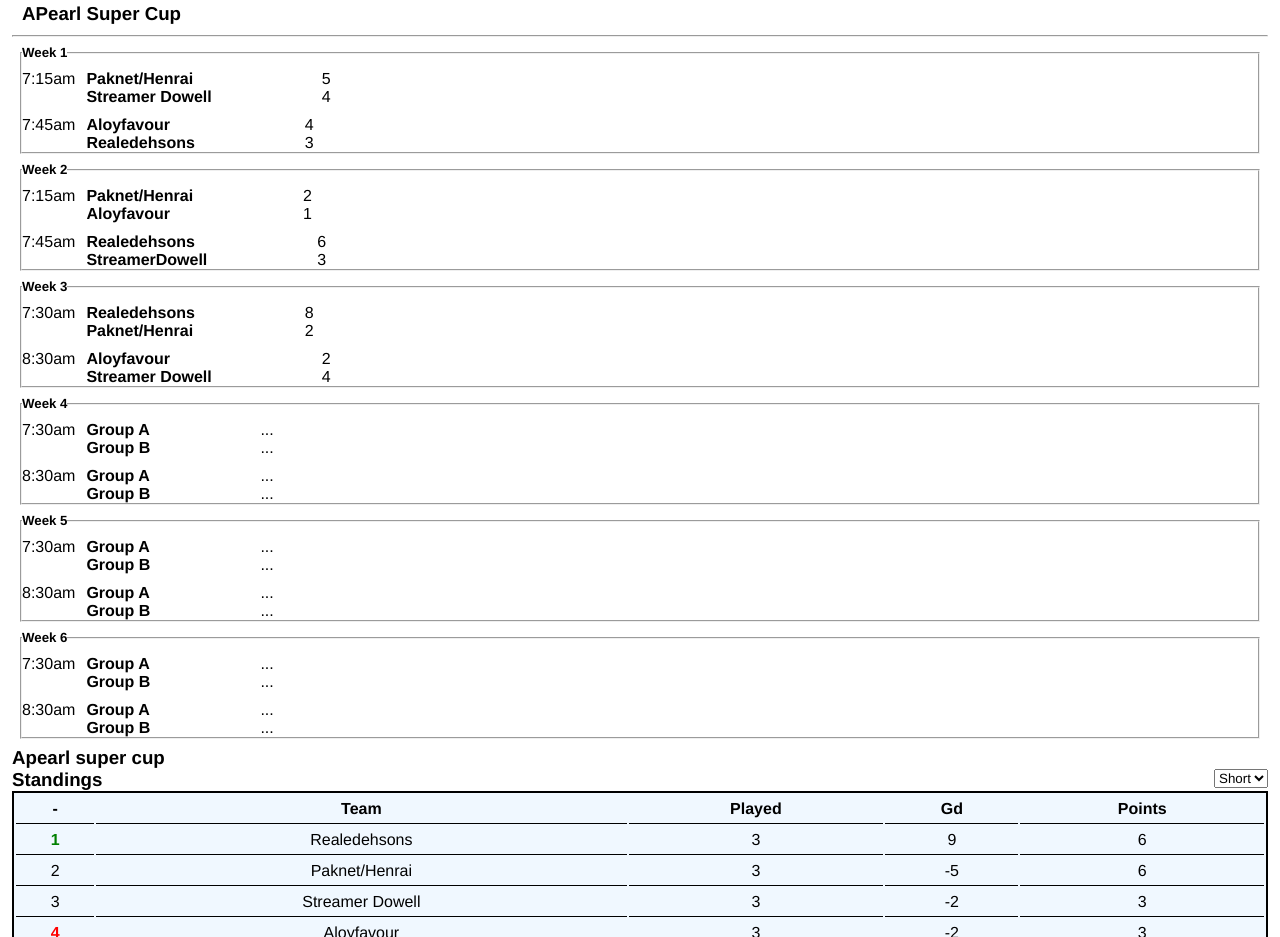
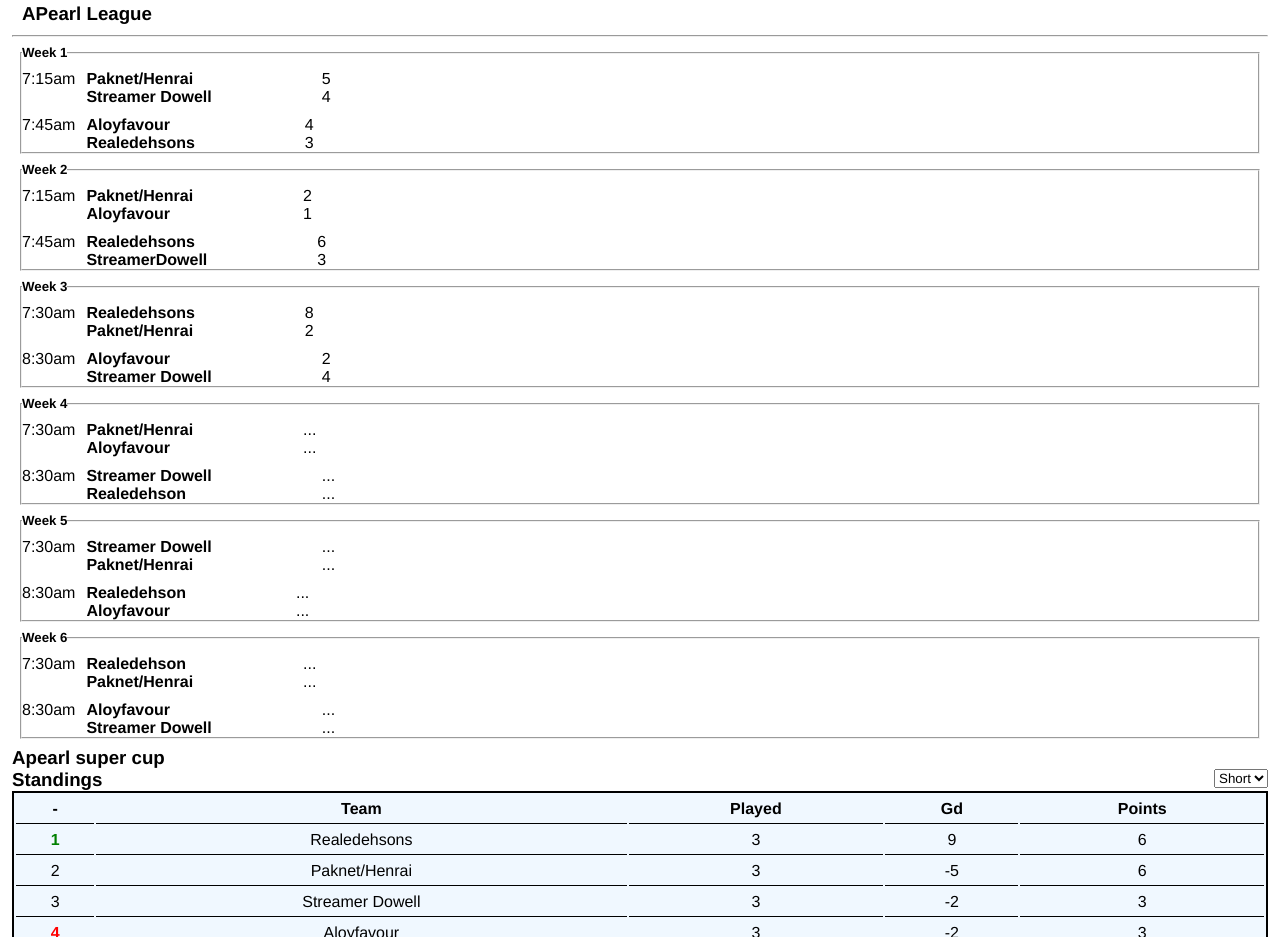
Before and after one commit to chrisOkafor700/greatminds, a plain HTML site: page index.html in a window 1280 px wide. Shown: the part 547-1484 px from the top of the page. Drawn offline with Linux system fonts and the light colour scheme.

Commit message:
Update index.html

```diff
--- a/index.html
+++ b/index.html
@@ -109,7 +109,7 @@
   </div>
 
    <div class="weekly">
-    <h3>APearl Super Cup</h3>
+    <h3>APearl League </h3>
     <hr>
   <fieldset>
     <legend>    <h5>Week 1</h5>
@@ -197,10 +197,10 @@
         <span>7:30am</span>
    <div class="team">
     <div>
-        <h4> Group A</h4> <span>...</span>
+        <h4>Paknet/Henrai</h4> <span>...</span>
      </div>
      <div>
-         <h4> Group B</h4> <span>...</span>
+         <h4>Aloyfavour</h4> <span>...</span>
      </div>
    </div>
     </div>
@@ -208,10 +208,10 @@
         <span>8:30am</span>
    <div class="team">
     <div>
-        <h4> Group A</h4> <span>...</span>
+        <h4>Streamer Dowell</h4> <span>...</span>
      </div>
      <div>
-         <h4> Group B</h4> <span>...</span>
+         <h4>Realedehson</h4> <span>...</span>
      </div>
    </div>
     </div>
@@ -223,10 +223,10 @@
         <span>7:30am</span>
    <div class="team">
     <div>
-        <h4> Group A</h4> <span>...</span>
+        <h4>Streamer Dowell</h4> <span>...</span>
      </div>
      <div>
-         <h4> Group B</h4> <span>...</span>
+         <h4>Paknet/Henrai</h4> <span>...</span>
      </div>
    </div>
     </div>
@@ -234,10 +234,10 @@
         <span>8:30am</span>
    <div class="team">
     <div>
-        <h4> Group A</h4> <span>...</span>
+        <h4>Realedehson</h4> <span>...</span>
      </div>
      <div>
-         <h4> Group B</h4> <span>...</span>
+         <h4>Aloyfavour</h4> <span>...</span>
      </div>
    </div>
     </div>
@@ -249,10 +249,10 @@
         <span>7:30am</span>
    <div class="team">
     <div>
-        <h4> Group A</h4> <span>...</span>
+        <h4>Realedehson</h4> <span>...</span>
      </div>
      <div>
-         <h4> Group B</h4> <span>...</span>
+         <h4>Paknet/Henrai</h4> <span>...</span>
      </div>
    </div>
     </div>
@@ -260,10 +260,10 @@
         <span>8:30am</span>
    <div class="team">
     <div>
-        <h4> Group A</h4> <span>...</span>
+        <h4>Aloyfavour</h4> <span>...</span>
      </div>
      <div>
-         <h4> Group B</h4> <span>...</span>
+         <h4>Streamer Dowell</h4> <span>...</span>
      </div>
    </div>
     </div>
```
